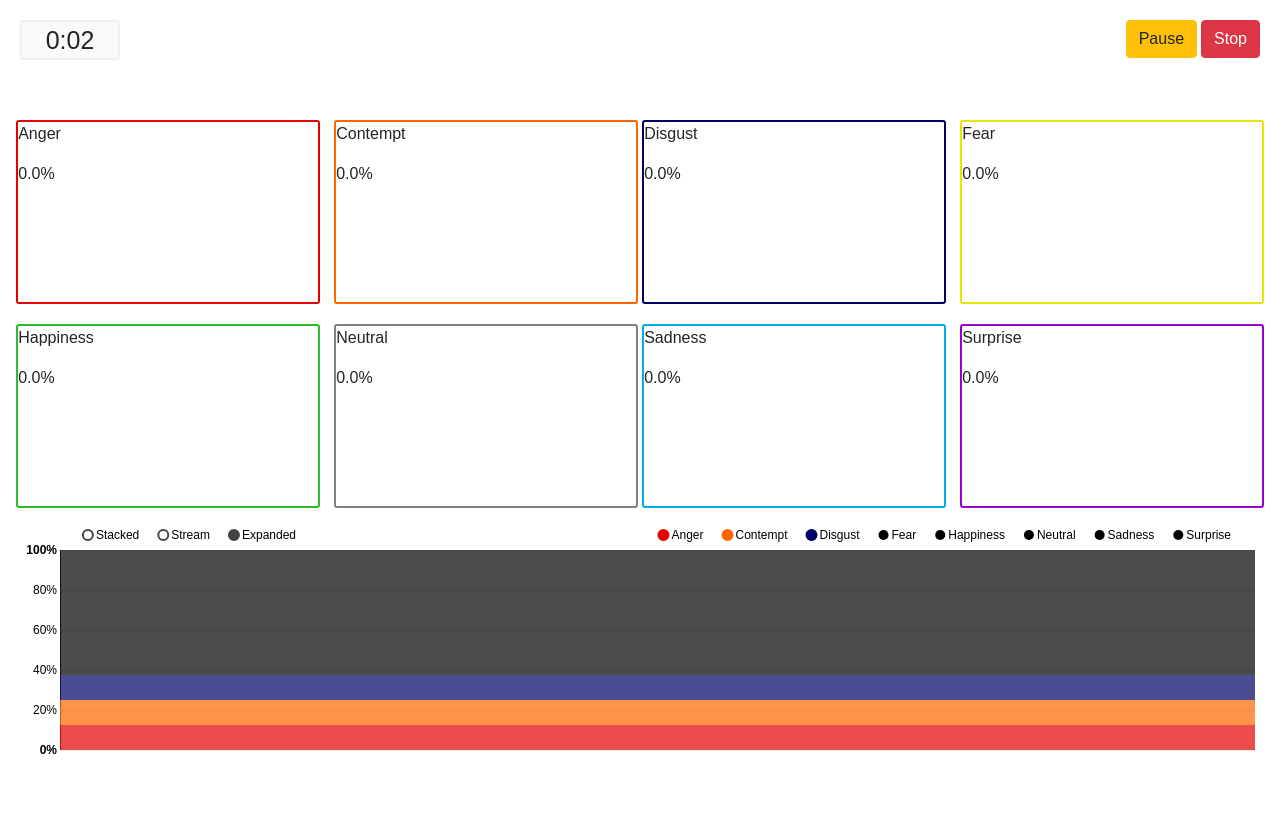
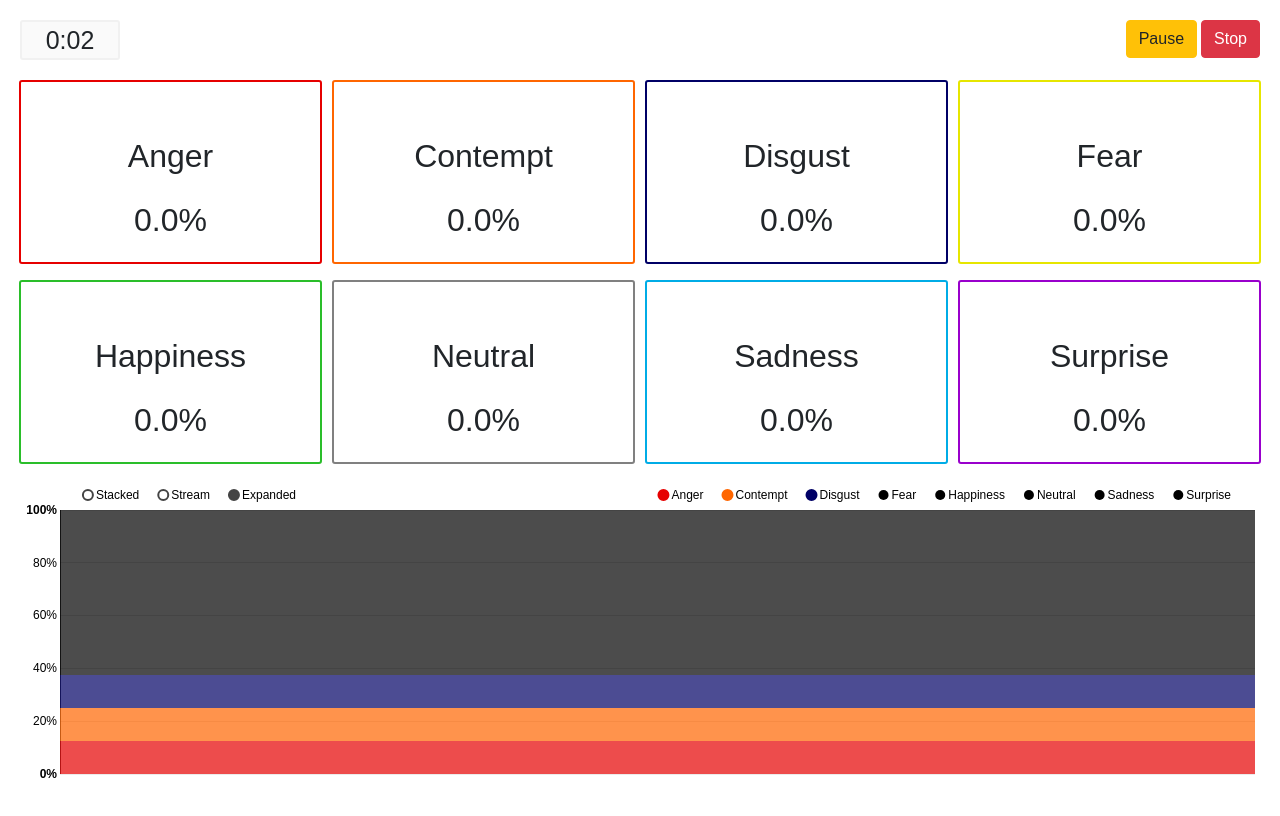
Before and after one commit to ALazenka/MORT-Analysis, a React (Create React App) app in the folder frontend/: page / in a window 1280 px wide. Both pictures are taken after a click on the button "Start". Shown: the top 816 px of the page. Built offline with nearby package versions, Linux system fonts and the light colour scheme.

Commit message:
cleaned up styling, adjusted avg values

```diff
--- a/frontend/src/Pages/Home/Home.css
+++ b/frontend/src/Pages/Home/Home.css
@@ -20,7 +20,7 @@
 .home-middle-wrapper {
   position: absolute;
   top: 25%;
-  left: 30%;
+  left: 33%;
   z-index: 1;
 }
 
@@ -28,6 +28,7 @@
   font-size: 160px;
   margin-bottom: 0;
   color: white;
+  height: 175px;
 }
 
 .home-description {
@@ -42,6 +43,7 @@
 }
 
 .home-button-wrapper {
+  margin-top: 65px;
 }
 
 .start-button {
--- a/frontend/src/Pages/Live/Live.css
+++ b/frontend/src/Pages/Live/Live.css
@@ -2,7 +2,7 @@
   z-index: 1;
   display: grid;
   grid-template-columns: 100%;
-  grid-template-rows: 15vh 50vh 35vh;
+  grid-template-rows: 10vh 50vh 43vh;
   grid-template-areas:
     "top"
     "analytics"
@@ -46,44 +46,62 @@
   height: 23vh;
 }
 
-.analytics-box-1 {
+.live-analytic-name {
+  text-align: center;
+  font-size: 32px;
+}
+
+.live-analytic-percentage {
+  text-align: center;
+  font-size: 32px;
+}
+
+.live-analytics-box-1 {
   border: 2px solid rgb(230, 0, 0);
   border-radius: 3px;
+  padding: 50px;
 }
 
-.analytics-box-2 {
+.live-analytics-box-2 {
   border: 2px solid rgb(255, 102, 0);
   border-radius: 3px;
+  padding: 50px;
 }
 
-.analytics-box-3 {
+.live-analytics-box-3 {
   border: 2px solid rgb(0, 0, 102);
   border-radius: 3px;
+  padding: 50px;
 }
 
-.analytics-box-4 {
+.live-analytics-box-4 {
   border: 2px solid rgb(230, 230, 0);
   border-radius: 3px;
+  padding: 50px;
 }
 
-.analytics-box-5 {
+.live-analytics-box-5 {
   border: 2px solid rgb(42, 190, 42);
   border-radius: 3px;
+  padding: 50px;
 }
 
-.analytics-box-6 {
+.live-analytics-box-6 {
   border: 2px solid rgb(128, 128, 128);
   border-radius: 3px;
+  padding: 50px;
 }
 
-.analytics-box-7 {
+.live-analytics-box-7 {
   border: 2px solid rgb(0, 172, 230);
   border-radius: 3px;
+  padding: 50px;
 }
 
-.analytics-box-8 {
+.live-analytics-box-8 {
   border: 2px solid rgb(153, 0, 204);
   border-radius: 3px;
+  padding: 50px;
 }
 
 .graph {
--- a/frontend/src/Pages/Live/Live.js
+++ b/frontend/src/Pages/Live/Live.js
@@ -112,44 +112,52 @@ class Live extends Component {
         </div>
         <div className="live-analytics">
           <div
-            className="analytics-box-1"
+            className="live-analytics-box-1"
             style={{ backgroundColor: ("rgba(230, 0, 0, " + this.averages["anger"] + ")")}}>
-            <p>Anger</p><p>{(parseInt(this.averages['anger'] * 1000) * 1.0 / 10).toFixed(1)}%</p>
+            <p className="live-analytic-name">Anger</p>
+            <p className="live-analytic-percentage">{(parseInt(this.averages['anger'] * 1000) * 1.0 / 10).toFixed(1)}%</p>
           </div>
           <div
-            className="analytics-box-2"
+            className="live-analytics-box-2"
             style={{ backgroundColor: ("rgba(255, 102, 0, " + this.averages["contempt"] + ")")}}>
-            <p>Contempt</p><p>{(parseInt(this.averages['contempt'] * 1000) * 1.0 / 10).toFixed(1)}%</p>
+            <p className="live-analytic-name">Contempt</p>
+            <p className="live-analytic-percentage">{(parseInt(this.averages['contempt'] * 1000) * 1.0 / 10).toFixed(1)}%</p>
           </div>
           <div
-            className="analytics-box-3"
+            className="live-analytics-box-3"
             style={{ backgroundColor: ("rgba(0, 0, 102, " + this.averages["disgust"] + ")")}}>
-            <p>Disgust</p><p>{(parseInt(this.averages['disgust'] * 1000) * 1.0 / 10).toFixed(1)}%</p>
+            <p className="live-analytic-name">Disgust</p>
+            <p className="live-analytic-percentage">{(parseInt(this.averages['disgust'] * 1000) * 1.0 / 10).toFixed(1)}%</p>
           </div>
           <div
-            className="analytics-box-4"
+            className="live-analytics-box-4"
             style={{ backgroundColor: ("rgba(230, 230, 0, " + this.averages["fear"] + ")")}}>
-            <p>Fear</p><p>{(parseInt(this.averages['fear'] * 1000) * 1.0 / 10).toFixed(1)}%</p>
+            <p className="live-analytic-name">Fear</p>
+            <p className="live-analytic-percentage">{(parseInt(this.averages['fear'] * 1000) * 1.0 / 10).toFixed(1)}%</p>
           </div>
           <div
-            className="analytics-box-5"
+            className="live-analytics-box-5"
             style={{ backgroundColor: ("rgba(42, 190, 42, " + this.averages["happiness"] + ")")}}>
-            <p>Happiness</p><p>{(parseInt(this.averages['happiness'] * 1000) * 1.0 / 10).toFixed(1)}%</p>
+            <p className="live-analytic-name">Happiness</p>
+            <p className="live-analytic-percentage">{(parseInt(this.averages['happiness'] * 1000) * 1.0 / 10).toFixed(1)}%</p>
           </div>
           <div
-            className="analytics-box-6"
+            className="live-analytics-box-6"
             style={{ backgroundColor: ("rgba(128, 128, 128, " + this.averages["neutral"] + ")")}}>
-            <p>Neutral</p><p>{(parseInt(this.averages['neutral'] * 1000) * 1.0 / 10).toFixed(1)}%</p>
+            <p className="live-analytic-name">Neutral</p>
+            <p className="live-analytic-percentage">{(parseInt(this.averages['neutral'] * 1000) * 1.0 / 10).toFixed(1)}%</p>
           </div>
           <div
-            className="analytics-box-7"
+            className="live-analytics-box-7"
             style={{ backgroundColor: ("rgba(0, 172, 230, " + this.averages["sadness"] + ")")}}>
-            <p>Sadness</p><p>{(parseInt(this.averages['sadness'] * 1000) * 1.0 / 10).toFixed(1)}%</p>
+            <p className="live-analytic-name">Sadness</p>
+            <p className="live-analytic-percentage">{(parseInt(this.averages['sadness'] * 1000) * 1.0 / 10).toFixed(1)}%</p>
           </div>
           <div
-            className="analytics-box-8"
+            className="live-analytics-box-8"
             style={{ backgroundColor: ("rgba(153, 0, 204, " + this.averages["surprise"] + ")")}}>
-            <p>Surprise</p><p>{(parseInt(this.averages['surprise'] * 1000) * 1.0 / 10).toFixed(1)}%</p>
+            <p className="live-analytic-name">Surprise</p>
+            <p className="live-analytic-percentage">{(parseInt(this.averages['surprise'] * 1000) * 1.0 / 10).toFixed(1)}%</p>
           </div>
         </div>
         <D3Chart
--- a/frontend/src/Pages/Result/Result.css
+++ b/frontend/src/Pages/Result/Result.css
@@ -2,7 +2,7 @@
   z-index: 1;
   display: grid;
   grid-template-columns: 100%;
-  grid-template-rows: 15vh 35vh 7vh 30vh;
+  grid-template-rows: 10vh 35vh 7vh 30vh;
   grid-template-areas:
     "top"
     "scrub"
@@ -207,6 +207,46 @@
   font-size: 18px;
 }
 
+.analytics-box-1 {
+  border: 2px solid rgb(230, 0, 0);
+  border-radius: 3px;
+}
+
+.analytics-box-2 {
+  border: 2px solid rgb(255, 102, 0);
+  border-radius: 3px;
+}
+
+.analytics-box-3 {
+  border: 2px solid rgb(0, 0, 102);
+  border-radius: 3px;
+}
+
+.analytics-box-4 {
+  border: 2px solid rgb(230, 230, 0);
+  border-radius: 3px;
+}
+
+.analytics-box-5 {
+  border: 2px solid rgb(42, 190, 42);
+  border-radius: 3px;
+}
+
+.analytics-box-6 {
+  border: 2px solid rgb(128, 128, 128);
+  border-radius: 3px;
+}
+
+.analytics-box-7 {
+  border: 2px solid rgb(0, 172, 230);
+  border-radius: 3px;
+}
+
+.analytics-box-8 {
+  border: 2px solid rgb(153, 0, 204);
+  border-radius: 3px;
+}
+
 .transcription {
   grid-area: transcription;
   background-color: pink;
--- a/frontend/src/Pages/Result/Result.js
+++ b/frontend/src/Pages/Result/Result.js
@@ -2,6 +2,8 @@ import React, { Component } from 'react'
 import { Button } from 'react-bootstrap'
 import "./Result.css"
 import D3Final from '../../Components/D3Final/D3Final'
+
+var fullLength = 0;
 
 class Result extends Component {
   constructor(){
@@ -20,16 +22,19 @@ class Result extends Component {
 
   componentWillMount() {
     let someObj = {}
+    let valueHolder = []
     window.globalData.forEach(innerObj => {
+      console.log(innerObj)
       let key = innerObj.key
       someObj[key] = { times: [], values: []}
       innerObj.values.forEach(innerArray => {
-
         someObj[key].times.push(innerArray[0])
         someObj[key].values.push(innerArray[1])
+        valueHolder.push(innerArray[1])
       })
     })
     this.averages = someObj
+    fullLength = this.arrayAverage(valueHolder)
     console.log(this.averages)
   }
 
@@ -38,6 +43,7 @@ class Result extends Component {
     for (var i = 0; i < array.length; i++ ) {
         sum += array[i]
     }
+
     let returnVal = (parseInt(sum * 1000) * 1.0 / 10 / array.length).toFixed(1)
     return returnVal;
   }
@@ -149,11 +155,16 @@ class Result extends Component {
         </div>
         <div className="data">
           <div className="average-grid">
-            <div className="analytics-box-1">
+            <div
+              className="analytics-box-1"
+              >
               <p className="analytic-name">Anger</p>
               <p className="analytic-percentage">{this.arrayAverage(this.averages['Anger'].values)}%</p>
             </div>
-            <div className="analytics-box-2">
+            <div
+              className="analytics-box-2"
+              style={{ backgroundColor: ("rgba(255, 102, 0, " + (this.arrayAverage(this.averages['Anger'].values) / fullLength) + ")")}}
+            >
               <p className="analytic-name">Contempt</p>
               <p className="analytic-percentage">{this.arrayAverage(this.averages['Contempt'].values)}%</p>
             </div>
@@ -165,7 +176,9 @@ class Result extends Component {
               <p className="analytic-name">Fear</p>
               <p className="analytic-percentage">{this.arrayAverage(this.averages['Fear'].values)}%</p>
             </div>
-            <div className="analytics-box-5">
+            <div
+              className="analytics-box-5"
+              style={{ backgroundColor: ("rgba(42, 190, 42, " + (this.arrayAverage(this.averages['Anger'].values) / 100) + ")")}}>
               <p className="analytic-name">Happiness</p>
               <p className="analytic-percentage">{this.arrayAverage(this.averages['Happiness'].values)}%</p>
             </div>
```
